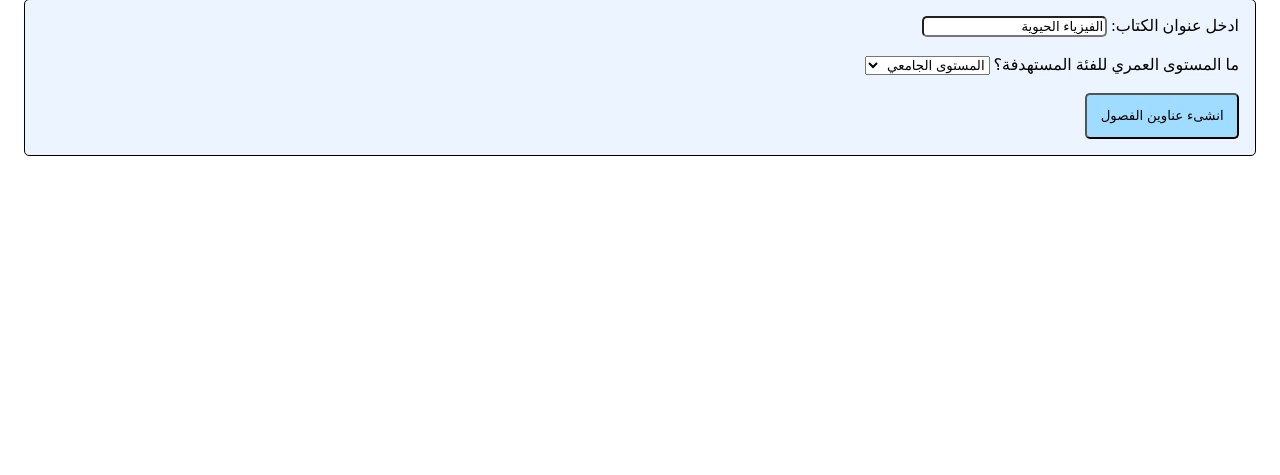
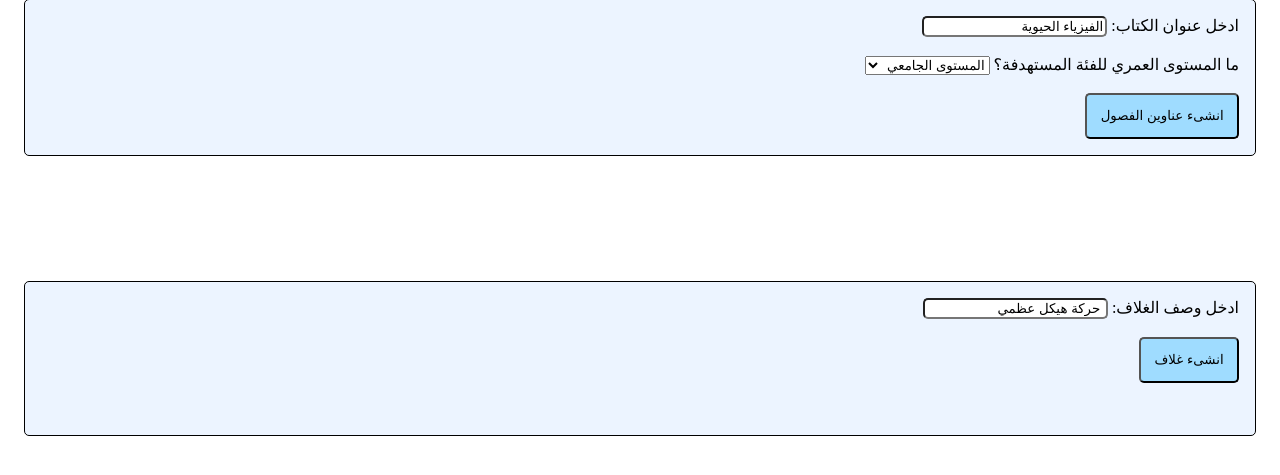
Before and after one commit to ahmed0tolba/chatgpt-book, a Flask app: page / in a window 1280 px wide. Shown: the part 238-713 px from the top of the page. Run offline with Flask 3, Linux system fonts and the light colour scheme; some libraries are stand-ins or nearby versions.

Commit message:
Add files via upload

```diff
--- a/chat gpt/app.py
+++ b/chat gpt/app.py
@@ -1,8 +1,10 @@
 from dotenv import load_dotenv
 from flask import Flask, make_response, url_for, redirect, request, render_template, current_app, g, send_file
-
+import requests
+from werkzeug.utils import secure_filename
 import os
 import openai
+from datetime import datetime
 
 application = Flask(__name__)
 
@@ -18,6 +20,33 @@ def index():
 # openai.organization = ""
 # OPENAI_API_KEY = os.getenv("OPENAI_API_KEY")
 openai.api_key = os.getenv("OPENAI_API_KEY")
+
+
+@application.route('/generate_cover', methods=['POST'])
+def generate_cover():
+    cover_description = request.args.get('cover_description')
+    response = openai.Completion.create(
+        model="text-davinci-003",
+        prompt="Translate this into 1. English \n\n " + cover_description + "\n\n1.",
+        temperature=0.3,
+        max_tokens=100,
+        top_p=1.0,
+        frequency_penalty=0.0,
+        presence_penalty=0.0
+    )
+    cover_description_english = response['choices'][0]['text']
+    response = openai.Image.create(
+        prompt = cover_description_english,
+        n=1,
+        size="512x512"
+    )
+    # print(response)
+    image_url = response['data'][0]['url']
+    response = requests.get(image_url)
+    savename = secure_filename(str(datetime.now()) + ".jpg")
+    with open("images/" + savename, "wb") as f:
+        f.write(response.content)
+    return image_url
 
 
 @application.route('/generate_content', methods=['POST'])
@@ -75,11 +104,11 @@ def generate_subjects_titles():
         target_age_text = " لطلاب الثانوية "
     if target_age == "target_primary":
         target_age_text = " لطلاب الأبتدائية "
-    completion = openai.ChatCompletion.create(model = "gpt-3.5-turbo",
-      messages=[{"role":"user", # user , assistant (chat) , system
-      "content":" ما هي عنواين الموضوعات المناسبة في كتيب عن " + chapter_title + target_age_text + " ? "
-      }]
-    )
+    completion = openai.ChatCompletion.create(model="gpt-3.5-turbo",
+                                              messages=[{"role": "user",  # user , assistant (chat) , system
+                                                         "content": " ما هي عنواين الموضوعات المناسبة في كتيب عن " + chapter_title + target_age_text + " ? "
+                                                         }]
+                                              )
     print(completion)
 
     # completion = {
@@ -120,11 +149,11 @@ def generate_chapters_names():
         target_age_text = " لطلاب الثانوية "
     if target_age == "target_primary":
         target_age_text = " لطلاب الأبتدائية "
-    completion = openai.ChatCompletion.create(model = "gpt-3.5-turbo",
-        messages=[{"role":"user", # user , assistant (chat) , system
-        "content":" ما هي عنواين الفصول المناسبة لكتاب بعنوان " + book_title + target_age_text + " ? "
-        }]
-    )
+    completion = openai.ChatCompletion.create(model="gpt-3.5-turbo",
+                                              messages=[{"role": "user",  # user , assistant (chat) , system
+                                                         "content": " ما هي عنواين الفصول المناسبة لكتاب بعنوان " + book_title + target_age_text + " ? "
+                                                         }]
+                                              )
 
     # completion = {"choices": [
     #     {
@@ -148,7 +177,7 @@ def generate_chapters_names():
     # }
     print(type(completion))
     print(completion)
-    print("choices[0]" ,completion["choices"][0]["message"]["content"])
+    print("choices[0]", completion["choices"][0]["message"]["content"])
     return str(completion["choices"][0]["message"]["content"])
 
 
--- a/chat gpt/templates/index.html
+++ b/chat gpt/templates/index.html
@@ -12,7 +12,8 @@
 <style>
     #div_book_title,
     #div_chapters_titles_container,
-    #div_instructions {
+    #div_instructions,
+    #div_cover {
         border: 1px solid black;
         border-radius: 5px;
         padding: 1em;
@@ -54,6 +55,11 @@
         margin-right: 5%;
         font-size: .95em;
     }
+
+    #img_cover{
+        border-radius: 5px;
+        max-width: 100%;
+    }
 </style>
 <script>
     const div_ids = [];  // none repeative ids
@@ -75,7 +81,30 @@
         return result;
     }
 
+    function Generate_Cover(divid) {
+        document.getElementById("img_cover").src = "static/processing1.gif";
+        document.getElementById("generate_cover").disabled = true;
+        let cover_description = document.getElementById("cover_description").value;
+        var postdata = "cover_description=" + cover_description ;
+        var xhttp1 = new XMLHttpRequest();
+        xhttp1.onreadystatechange = function () {
+            if (this.readyState == 4) {
+                // console.log(this.responseText);
+                if (this.responseText === "-1") {
+                } else {
 
+                    document.getElementById("img_cover").src = this.responseText;
+                    document.getElementById("generate_cover").disabled = false;
+                    document.getElementById("generate_cover").innerText = "يمكنك تغيير العنوان وإعادة المحاولة"
+
+                }
+            }
+        };
+
+        xhttp1.open("POST", "/generate_cover?" + postdata);
+        xhttp1.setRequestHeader("Content-type", "application/x-www-form-urlencoded");
+        xhttp1.send();
+    }
     function Generate_Content(divid) {
         document.getElementById("button_create_subjects_" + divid).disabled = true;
         document.getElementById("button_create_content_" + divid).disabled = true;
@@ -224,7 +253,7 @@
         <label for="target_age">
             ما المستوى العمري للفئة المستهدفة؟
         </label>
-        <select id="target_age" name="target_age" >
+        <select id="target_age" name="target_age">
             <option value="target_college" selected>المستوى الجامعي</option>
             <option value="target_highschool">المستوى المتوسط</option>
             <option value="target_primary">المستوى الابتدائي</option>
@@ -247,4 +276,19 @@
 
     </div>
 
+    <div id="div_cover">
+        <label for="cover_description">
+            ادخل وصف الغلاف:
+        </label>
+        <input type="text" id="cover_description" name="cover_description" value=" حركة هيكل عظمي "><br><br>
+
+        <button class="" id="generate_cover" style="padding: 1em;" onclick="Generate_Cover()">
+            انشىء غلاف
+        </button>
+        <br><br>
+
+        <img id="img_cover" src="">
+
+    </div>
+
 </body>
```
Lines whose indentation alone changed are shown as unchanged.
